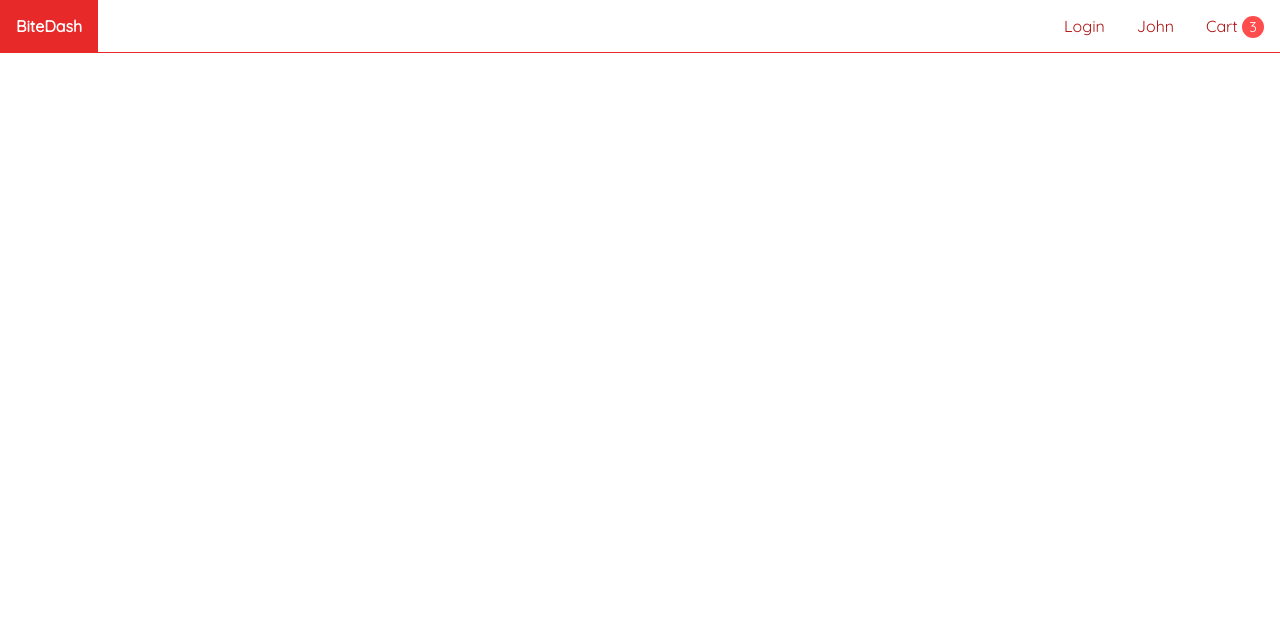
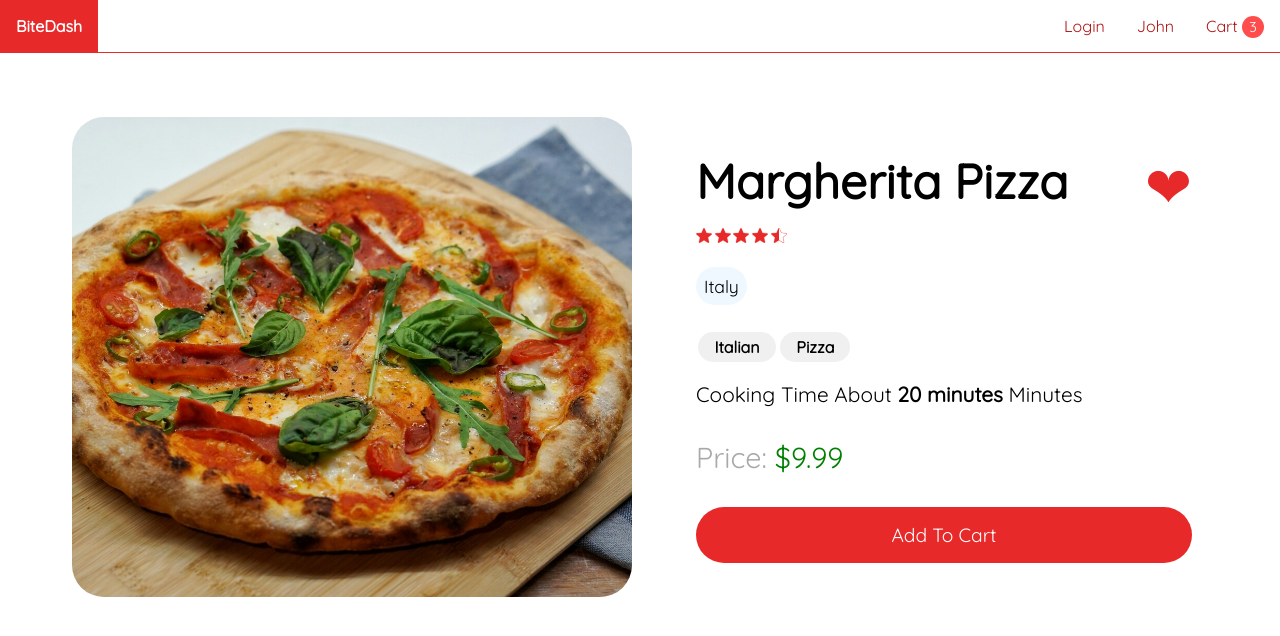
Before and after one commit to uditha1994/bitedash_frontend, an Angular app: page /food/1 in a window 1280 px wide. Before the commit this address led to /. Shown: the top 636 px of the page. Built offline with nearby package versions, Linux system fonts and the light colour scheme.

Commit message:
single food page done

```diff
--- a/src/app/app-routing.module.ts
+++ b/src/app/app-routing.module.ts
@@ -1,11 +1,13 @@
 import { NgModule } from '@angular/core';
 import { RouterModule, Routes } from '@angular/router';
 import { HomeComponent } from './components/pages/home/home.component';
+import { FoodPageComponent } from './components/pages/food-page/food-page.component';
 
 const routes: Routes = [
   {path:'', component:HomeComponent},
   {path:'search/:searchTerm', component:HomeComponent},
-  {path:'tag/:tag', component:HomeComponent}
+  {path:'tag/:tag', component:HomeComponent},
+  {path:'food/:id', component:FoodPageComponent}
 ];
 
 @NgModule({
--- a/src/app/app.module.ts
+++ b/src/app/app.module.ts
@@ -8,6 +8,7 @@ import { HomeComponent } from './components/pages/home/home.component';
 import { StarRatingComponent } from './components/partials/star-rating/star-rating.component';
 import { SearchComponent } from './components/partials/search/search.component';
 import { TagsComponent } from './components/partials/tags/tags.component';
+import { FoodPageComponent } from './components/pages/food-page/food-page.component';
 
 @NgModule({
   declarations: [
@@ -16,7 +17,8 @@ import { TagsComponent } from './components/partials/tags/tags.component';
     HomeComponent,
     StarRatingComponent,
     SearchComponent,
-    TagsComponent
+    TagsComponent,
+    FoodPageComponent
   ],
   imports: [
     BrowserModule,
--- /dev/null
+++ b/src/app/components/pages/food-page/food-page.component.css
@@ -0,0 +1,114 @@
+.container {
+  display: flex;
+  justify-content: center;
+  align-items: center;
+  flex-wrap: wrap;
+  margin: 3rem;
+}
+
+.container > * {
+  min-width: 20rem;
+  max-width: 35rem;
+}
+
+img {
+  border-radius: 2rem;
+  flex: 1 0;
+  object-fit: cover;
+  height: 30rem;
+  margin: 1rem;
+}
+
+.details {
+  width: 100%;
+  display: flex;
+  flex-direction: column;
+  flex: 1 0;
+  border: 3rem;
+  padding: 2rem;
+  color: black;
+  margin-left: 1rem;
+}
+
+.header {
+  display: flex;
+  justify-content: space-between;
+}
+
+.name {
+  font-size: 3rem;
+  font-weight: bold;
+}
+
+.favorite {
+  color: #e72929;
+  font-size: 3.5rem;
+}
+
+.favorite.not {
+  color: gray;
+}
+
+.origins {
+  display: flex;
+  flex-wrap: wrap;
+  margin: 1rem 0;
+}
+
+.origins span {
+  padding: 0.5rem;
+  font-size: 1.1rem;
+  margin: 0.5rem 0.5rem 0.5rem 0;
+  border-radius: 2rem;
+  background-color: aliceblue;
+}
+
+.tags {
+  display: flex;
+  flex-wrap: wrap;
+}
+
+.tags a {
+  background-color: #f0f0f0;
+  padding: 0.3rem 1rem;
+  margin: 0.2rem 0.15rem;
+  border-radius: 10rem;
+  font-weight: 600;
+  color: black;
+}
+
+.cook-time {
+  margin-top: 1rem;
+}
+
+.cook-time span {
+  padding: 0.6rem 2rem 0.6rem 0;
+  border-radius: 10rem;
+  font-size: 1.3rem;
+}
+
+.price {
+  font-size: 1.8rem;
+  margin: 2rem 2rem 2rem 0;
+  color: green;
+}
+
+.price::before {
+  content: "Price:";
+  color: darkgray;
+}
+
+button {
+  color: white;
+  background: #e72929;
+  border: none;
+  font-size: 1.2rem;
+  padding: 1rem;
+  border-radius: 10rem;
+  outline: none;
+}
+
+button:hover {
+  opacity: 0.9;
+  cursor: pointer;
+}
--- /dev/null
+++ b/src/app/components/pages/food-page/food-page.component.html
@@ -0,0 +1,32 @@
+<div class="container">
+    <img [src]="food.imageurl" [alt]="food.name" />
+
+    <div class="details">
+        <div class="header">
+            <span class="name">{{food.name}}</span>
+            <span class="favorite {{food.favorite?'':'not'}}">❤</span>
+        </div>
+        <div class="rating">
+            <star-rating [stars]="food.stars" />
+        </div>
+        <div class="origins">
+            <span *ngFor="let origin of food.origins">
+                {{origin}}
+            </span>
+        </div>
+        <div class="tags">
+            <a *ngFor="let tag of food.tags" routerLink="/tag/{{tag}}">{{tag}}</a>
+        </div>
+        <div class="cook-time">
+            <span>
+                Cooking Time About <strong> {{food.cooktime}} </strong>Minutes
+            </span>
+        </div>
+        <div class="price">
+            <span>
+                {{food.price | currency}}
+            </span>
+        </div>
+        <button>Add To Cart</button>
+    </div>
+</div>
--- /dev/null
+++ b/src/app/components/pages/food-page/food-page.component.ts
@@ -0,0 +1,20 @@
+import { Component } from '@angular/core';
+import { Food } from '../../../shared/models/Food';
+import { ActivatedRoute } from '@angular/router';
+import { FoodService } from '../../../services/food.service';
+
+@Component({
+  selector: 'app-food-page',
+  templateUrl: './food-page.component.html',
+  styleUrl: './food-page.component.css'
+})
+export class FoodPageComponent {
+  food!: Food;
+
+  constructor(activatedRoute:ActivatedRoute, foodService:FoodService){
+    activatedRoute.params.subscribe((params) => {
+      if(params.id)
+      this.food = foodService.getFoodById(params.id);
+    })
+  }
+}
--- a/src/app/services/food.service.ts
+++ b/src/app/services/food.service.ts
@@ -27,4 +27,9 @@ export class FoodService {
     this.getAll():
     this.getAll().filter(Food => Food.tags?.includes(tag))
   }
+
+  getFoodById(foodId:string):Food{
+    return this.getAll().find(Food => Food.id == foodId) ?? new Food();
+  }
+
 }
```
Also changed, not shown: 1 other file (tests, documents, lock files or other folders).
